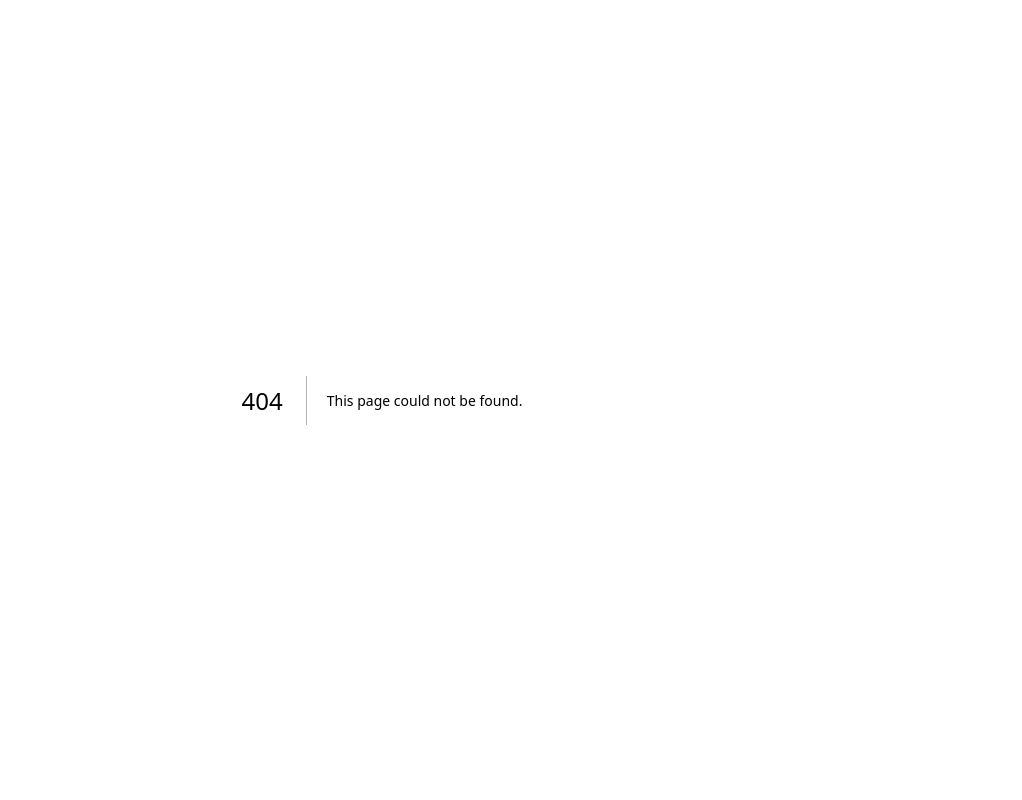
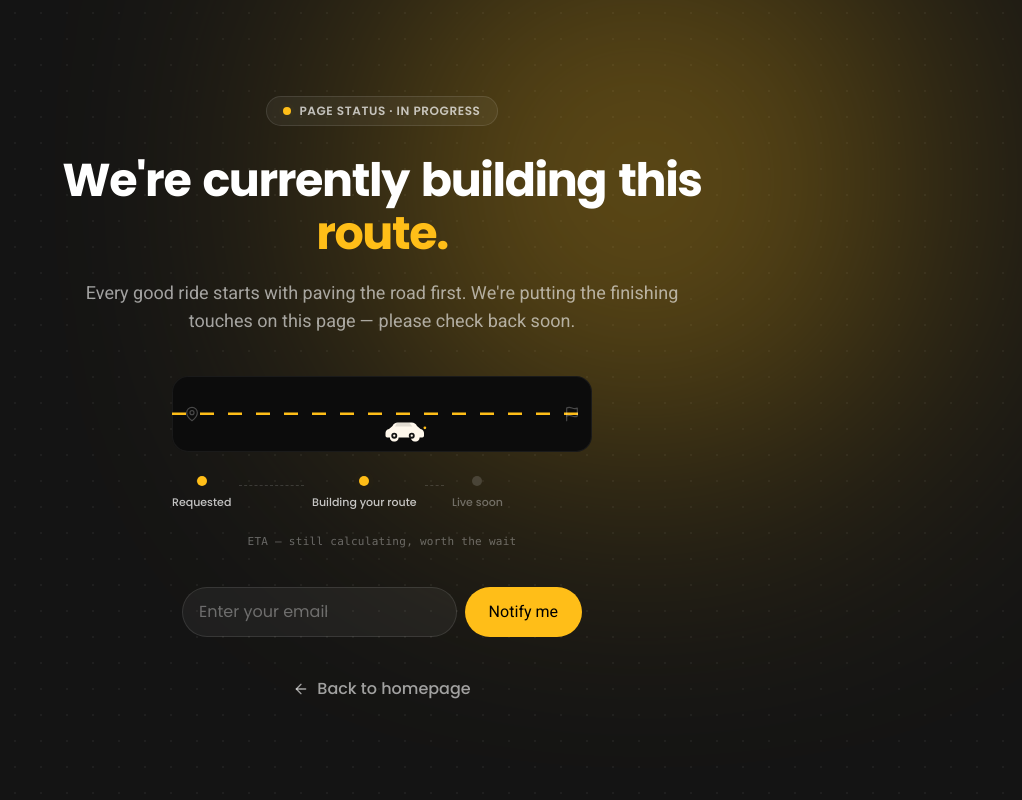
Before and after one commit to Kablux/Kablux-website-app, a Next.js app: page /coming-soon in a window 1280 px wide. Before the commit this address had no page. Shown: the top 800 px of the page, without its empty margins (258-1280 px from the left). Built offline with nearby package versions, Linux system fonts and the light colour scheme.

Commit message:
implement coming soon

```diff
--- /dev/null
+++ b/app/coming-soon/page.tsx
@@ -0,0 +1,13 @@
+import ComingSoon from "@/components/ComingSoon";
+
+export const metadata = {
+  title: "Coming Soon | Kablux",
+  description:
+    "This page is still under construction. Check back soon while we finish building it.",
+};
+
+const ComingSoonPage = () => {
+  return <ComingSoon />;
+};
+
+export default ComingSoonPage;
--- /dev/null
+++ b/components/ComingSoon.tsx
@@ -0,0 +1,245 @@
+"use client";
+
+import { useState, FormEvent } from "react";
+import { motion } from "framer-motion";
+import Link from "next/link";
+import { ArrowLeft, MapPin, Flag } from "lucide-react";
+
+const steps = [
+  { label: "Requested", state: "done" as const },
+  { label: "Building your route", state: "active" as const },
+  { label: "Live soon", state: "upcoming" as const },
+];
+
+const CarIcon = () => (
+  <svg viewBox="0 0 64 32" className="h-7 w-14" fill="none">
+    <path
+      d="M4 22c0-2.2 1.4-4 4-4.6L12 14c1-2.4 3.4-4 6-4h16c2.6 0 5 1.6 6 4l4 3.4c2.6.6 4 2.4 4 4.6v3a2 2 0 0 1-2 2h-3a5 5 0 0 1-10 0H19a5 5 0 0 1-10 0H6a2 2 0 0 1-2-2v-3Z"
+      fill="#fff8ec"
+    />
+    <path d="M15 14.4 17 10h14l3.6 4.4H15Z" fill="#141414" fillOpacity="0.12" />
+    <circle cx="14" cy="25" r="3.4" fill="#141414" />
+    <circle cx="14" cy="25" r="1.3" fill="#fff8ec" />
+    <circle cx="34" cy="25" r="3.4" fill="#141414" />
+    <circle cx="34" cy="25" r="1.3" fill="#fff8ec" />
+    <circle cx="49" cy="16" r="1.6" fill="#ffbe18" />
+  </svg>
+);
+
+const ComingSoon = () => {
+  const [email, setEmail] = useState("");
+  const [status, setStatus] = useState<"idle" | "sent">("idle");
+
+  const handleSubmit = (e: FormEvent) => {
+    e.preventDefault();
+    setStatus("sent");
+  };
+
+  const headline = "We're currently building this route.";
+
+  return (
+    <main className="relative flex min-h-screen w-full flex-col items-center justify-center overflow-hidden bg-[#141414] px-5 py-20">
+      {/* Ambient backdrop: dot grid + slow-pulsing glow */}
+      <div className="pointer-events-none absolute inset-0 bg-cs-grid opacity-[0.08]" />
+      <motion.div
+        aria-hidden
+        animate={{ opacity: [0.35, 0.55, 0.35], scale: [1, 1.08, 1] }}
+        transition={{ duration: 7, repeat: Infinity, ease: "easeInOut" }}
+        className="pointer-events-none absolute left-1/2 top-[-10%] h-[520px] w-[520px] -translate-x-1/2 rounded-full bg-[#ffbe18] opacity-40 blur-[140px]"
+      />
+
+      <div className="relative z-10 mx-auto flex w-full max-w-[640px] flex-col items-center text-center">
+        {/* Eyebrow / trip status pill */}
+        <motion.div
+          initial={{ opacity: 0, y: 12 }}
+          animate={{ opacity: 1, y: 0 }}
+          transition={{ duration: 0.6 }}
+          className="inline-flex items-center gap-2 rounded-full border border-white/10 bg-white/5 px-4 py-1.5 font-poppins text-xs font-semibold uppercase tracking-wider text-white/70"
+        >
+          <span className="relative flex h-2 w-2">
+            <span className="absolute inline-flex h-full w-full animate-ping rounded-full bg-[#ffbe18] opacity-75" />
+            <span className="relative inline-flex h-2 w-2 rounded-full bg-[#ffbe18]" />
+          </span>
+          Page status &middot; in progress
+        </motion.div>
+
+        {/* Headline, word-by-word reveal */}
+        <h1 className="mt-7 flex flex-wrap justify-center gap-x-3 font-poppins text-[34px] font-bold leading-[1.15] tracking-[-0.03em] text-white sm:text-[46px]">
+          {headline.split(" ").map((word, i) => (
+            <motion.span
+              key={i}
+              initial={{ opacity: 0, y: 16 }}
+              animate={{ opacity: 1, y: 0 }}
+              transition={{ duration: 0.5, delay: 0.15 + i * 0.06 }}
+              className={
+                word.toLowerCase().includes("route")
+                  ? "text-[#ffbe18]"
+                  : undefined
+              }
+            >
+              {word}
+            </motion.span>
+          ))}
+        </h1>
+
+        <motion.p
+          initial={{ opacity: 0, y: 12 }}
+          animate={{ opacity: 1, y: 0 }}
+          transition={{ duration: 0.6, delay: 0.6 }}
+          className="mt-5 max-w-[740px] font-heebo sm:text-[18px] leading-7 text-white/60"
+        >
+          Every good ride starts with paving the road first. We&apos;re
+          putting the finishing touches on this page &mdash; please check
+          back soon.
+        </motion.p>
+
+        {/* Signature element: the road strip */}
+        <motion.div
+          initial={{ opacity: 0, y: 20 }}
+          animate={{ opacity: 1, y: 0 }}
+          transition={{ duration: 0.6, delay: 0.75 }}
+          className="relative mt-10 w-full max-w-[420px]"
+        >
+          <div className="relative h-[76px] w-full overflow-hidden rounded-2xl bg-[#0c0c0c] shadow-[inset_0_0_0_1px_rgba(255,255,255,0.06)]">
+            {/* scrolling dashed centre line */}
+            <div className="cs-road-dashes absolute left-0 top-1/2 h-[3px] w-[200%] -translate-y-1/2" />
+
+            {/* pin + flag markers on either edge, road "ends" */}
+            <MapPin className="absolute left-3 top-1/2 h-4 w-4 -translate-y-1/2 text-white/25" strokeWidth={1.75} />
+            <Flag className="absolute right-3 top-1/2 h-4 w-4 -translate-y-1/2 text-white/25" strokeWidth={1.75} />
+
+            {/* idling car, bobbing gently */}
+            <motion.div
+              animate={{ y: [0, -2, 0], rotate: [0, -0.6, 0] }}
+              transition={{ duration: 1.8, repeat: Infinity, ease: "easeInOut" }}
+              className="absolute left-1/2 top-1/2 -translate-x-1/2 -translate-y-1/2"
+            >
+              <CarIcon />
+            </motion.div>
+          </div>
+
+          {/* Trip stepper */}
+          <div className="mt-6 flex items-center justify-between">
+            {steps.map((step, i) => (
+              <div key={step.label} className="flex flex-1 items-center">
+                <div className="flex flex-col items-center gap-2">
+                  <span
+                    className={`relative flex h-2.5 w-2.5 items-center justify-center rounded-full ${
+                      step.state === "upcoming"
+                        ? "bg-white/15"
+                        : "bg-[#ffbe18]"
+                    }`}
+                  >
+                    {step.state === "active" && (
+                      <span className="absolute inline-flex h-full w-full animate-ping rounded-full bg-[#ffbe18] opacity-60" />
+                    )}
+                  </span>
+                  <span
+                    className={`whitespace-nowrap font-poppins text-[11px] font-medium ${
+                      step.state === "upcoming" ? "text-white/35" : "text-white/75"
+                    }`}
+                  >
+                    {step.label}
+                  </span>
+                </div>
+                {i < steps.length - 1 && (
+                  <div className="mx-2 mb-4 h-px flex-1 border-t border-dashed border-white/15" />
+                )}
+              </div>
+            ))}
+          </div>
+        </motion.div>
+
+        {/* ETA readout - utility/mono face for a data-feeling detail */}
+        <motion.p
+          initial={{ opacity: 0 }}
+          animate={{ opacity: 1 }}
+          transition={{ duration: 0.6, delay: 0.9 }}
+          className="mt-6 font-mono text-[11px] tracking-wide text-white/35"
+        >
+          ETA &mdash; still calculating, worth the wait
+        </motion.p>
+
+        {/* Notify form */}
+        <motion.form
+          onSubmit={handleSubmit}
+          initial={{ opacity: 0, y: 16 }}
+          animate={{ opacity: 1, y: 0 }}
+          transition={{ duration: 0.6, delay: 1 }}
+          className="mt-9 flex w-full max-w-[400px] flex-col gap-2 sm:flex-row"
+        >
+          <input
+            type="email"
+            required
+            value={email}
+            onChange={(e) => setEmail(e.target.value)}
+            placeholder="Enter your email"
+            className="w-full flex-1 rounded-full border border-white/10 bg-white/5 px-4 py-3 font-poppins text-white outline-none placeholder:text-white/35 focus:border-[#ffbe18]"
+          />
+          <button
+            type="submit"
+            className="shrink-0 rounded-full bg-[#ffbe18] px-6 py-2 font-heebo font-medu text-black transition-opacity hover:opacity-90"
+          >
+            Notify me
+          </button>
+        </motion.form>
+
+        {status === "sent" && (
+          <motion.p
+            initial={{ opacity: 0, y: 6 }}
+            animate={{ opacity: 1, y: 0 }}
+            className="mt-3 font-poppins text-xs text-[#ffbe18]"
+          >
+            You&apos;re on the list &mdash; we&apos;ll let you know when we launch.
+          </motion.p>
+        )}
+
+        <motion.div
+          initial={{ opacity: 0 }}
+          animate={{ opacity: 1 }}
+          transition={{ duration: 0.6, delay: 1.15 }}
+        >
+          <Link
+            href="/"
+            className="mt-10 inline-flex items-center gap-2 font-poppins text-[18px} font-medium text-white/60 transition-colors hover:text-white"
+          >
+            <ArrowLeft className="h-4 w-4" />
+            Back to homepage
+          </Link>
+        </motion.div>
+      </div>
+
+      <style jsx global>{`
+        .bg-cs-grid {
+          background-image: radial-gradient(rgba(255, 255, 255, 0.6) 1px, transparent 1px);
+          background-size: 26px 26px;
+        }
+        .cs-road-dashes {
+          background-image: repeating-linear-gradient(
+            90deg,
+            #ffbe18 0px,
+            #ffbe18 14px,
+            transparent 14px,
+            transparent 28px
+          );
+          animation: cs-road-scroll 1.4s linear infinite;
+        }
+        @keyframes cs-road-scroll {
+          from {
+            transform: translate(0, -50%);
+          }
+          to {
+            transform: translate(-50%, -50%);
+          }
+        }
+        @media (prefers-reduced-motion: reduce) {
+          .cs-road-dashes {
+            animation: none;
+          }
+        }
+      `}</style>
+    </main>
+  );
+};
+
+export default ComingSoon;
--- a/components/layout/Navbar.tsx
+++ b/components/layout/Navbar.tsx
@@ -9,7 +9,7 @@ import Button from "@/components/common/Button";
 
 const navLinks = [
   { label: "Home", href: "/" },
-  { label: "Corporate Account", href: "/corporate" },
+  { label: "Corporate Account", href: "/coming-soon" },
   { label: "Book a Premium Ride", href: "/premium" },
   { label: "Become a Fleet Owner", href: "/fleet" },
 ];
```
